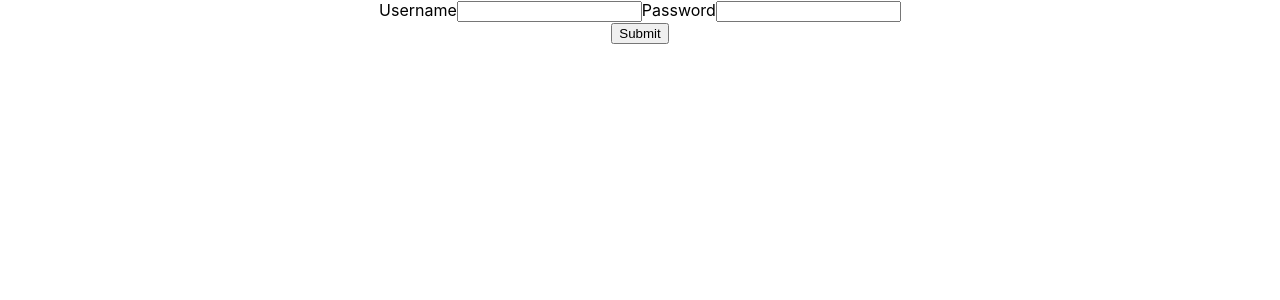
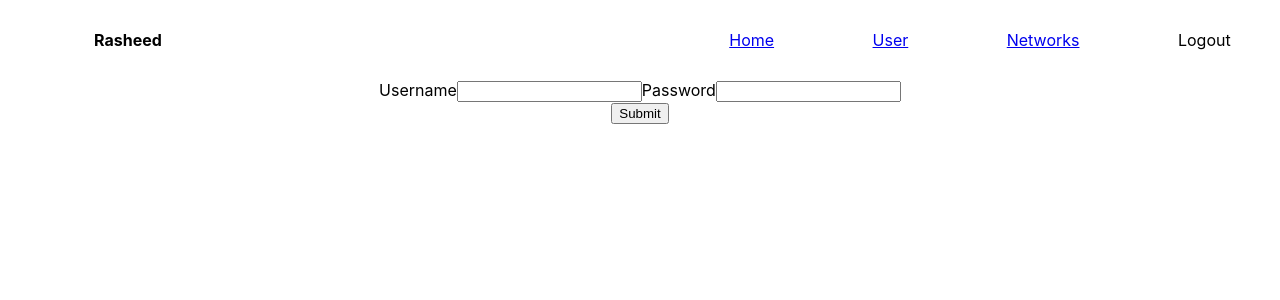
Before and after one commit to ACEXRA/React_application, a React (Create React App) app: page /login in a window 1280 px wide. Shown: the top 300 px of the page. Built offline with nearby package versions, Linux system fonts and the light colour scheme.

Commit message:
login authentication implemented

```diff
--- a/src/App.js
+++ b/src/App.js
@@ -1,17 +1,13 @@
 import React from "react";
-import Navbar from "./components/UI/Navbar";
-import Loginpage from "./pages/loginpage/Loginpage";
-import Userpage from "./pages/userpage/Userpage";
-import { Route, Switch } from "react-router-dom";
+import "./assets/scss/app.scss";
+import Navbar from "./components/ui/Navbar";
+import Content from "./components/content/Content";
 
 function App() {
   return (
-    <div>
+    <div className="main_layout">
       <Navbar />
-      <Switch>
-        <Route path="/login" component={Loginpage} />
-        <Route path="/user" component={Userpage} />
-      </Switch>
+      <Content />
     </div>
   );
 }
--- a/src/assets/scss/app.scss
+++ b/src/assets/scss/app.scss
@@ -0,0 +1,24 @@
+.main_layout {
+  height: 100vh;
+  width: 100%;
+  .navbar {
+    display: flex;
+    flex-direction: row;
+    justify-content: space-between;
+    height: 5rem;
+    align-items: center;
+    .logo {
+      width: 20%;
+    }
+    .navbar_items {
+      width: 50%;
+      ul {
+        margin: 0;
+        list-style-type: none;
+        display: flex;
+        flex-direction: row;
+        justify-content: space-around;
+      }
+    }
+  }
+}
--- a/src/components/UI/Navbar.js
+++ b/src/components/UI/Navbar.js
@@ -1,6 +1,34 @@
-import React from "react";
-import { Link } from "react-router-dom";
+import React, { useContext } from "react";
+import { NavLink } from "react-router-dom";
+import { Usercontext } from "../../context/user-context";
+
 const Navbar = () => {
-  return <div></div>;
+  const { setLoggedIn } = useContext(Usercontext);
+
+  const loginHandler = () => {
+    setLoggedIn(false);
+  };
+
+  return (
+    <div className="navbar">
+      <div className="logo">
+        <h4>Rasheed</h4>
+      </div>
+      <div className="navbar_items">
+        <ul>
+          <li>
+            <NavLink to="/home">Home</NavLink>
+          </li>
+          <li>
+            <NavLink to="/user">User</NavLink>
+          </li>
+          <li>
+            <NavLink to="/networks">Networks</NavLink>
+          </li>
+          <li onClick={loginHandler}>Logout</li>
+        </ul>
+      </div>
+    </div>
+  );
 };
 export default Navbar;
--- /dev/null
+++ b/src/components/content/Content.js
@@ -0,0 +1,31 @@
+import React, { useContext } from "react";
+import { Switch, Route, Redirect } from "react-router-dom";
+import Loginpage from "../../pages/loginpage/Loginpage";
+import Userpage from "../../pages/userpage/Userpage";
+import Networkpage from "../../pages/networkpage/Networkpage";
+import Homepage from "../../pages/homepage/Homepage";
+import { Usercontext } from "../../context/user-context";
+
+const Content = () => {
+  const { loggedIn } = useContext(Usercontext);
+  console.log(loggedIn);
+  return (
+    <Switch>
+      <Route exact path="/login" component={Loginpage} />
+      {loggedIn && (
+        <>
+          <Route path="/home" component={Homepage} />
+          <Route path="/user" component={Userpage} />
+          <Route path="/networks" component={Networkpage} />
+          <Route path="/">
+            <Redirect to="/home" />
+          </Route>
+        </>
+      )}
+      <Route path="/">
+        <Redirect to="/login" />
+      </Route>
+    </Switch>
+  );
+};
+export default Content;
--- a/src/context/user-context.js
+++ b/src/context/user-context.js
@@ -1,9 +1,14 @@
-import React from "react";
+import React, { useState } from "react";
 
 export const Usercontext = React.createContext();
 
 const UserContextProvider = (props) => {
-  return <Usercontext.Provider>{props.children}</Usercontext.Provider>;
+  const [loggedIn, setLoggedIn] = useState(false);
+  return (
+    <Usercontext.Provider value={{ loggedIn, setLoggedIn }}>
+      {props.children}
+    </Usercontext.Provider>
+  );
 };
 
 export default UserContextProvider;
--- a/src/index.css
+++ b/src/index.css
@@ -1,7 +1,7 @@
 body {
   margin: 0;
-  font-family: -apple-system, BlinkMacSystemFont, 'Segoe UI', 'Roboto', 'Oxygen',
-    'Ubuntu', 'Cantarell', 'Fira Sans', 'Droid Sans', 'Helvetica Neue',
+  font-family: -apple-system, BlinkMacSystemFont, "Segoe UI", "Roboto", "Oxygen",
+    "Ubuntu", "Cantarell", "Fira Sans", "Droid Sans", "Helvetica Neue",
     sans-serif;
   -webkit-font-smoothing: antialiased;
   -moz-osx-font-smoothing: grayscale;
@@ -9,6 +9,16 @@ body {
 }
 
 code {
-  font-family: source-code-pro, Menlo, Monaco, Consolas, 'Courier New',
+  font-family: source-code-pro, Menlo, Monaco, Consolas, "Courier New",
     monospace;
 }
+
+h1,
+h2,
+h3,
+h4,
+h5,
+h6,
+p {
+  margin: 0;
+}
--- /dev/null
+++ b/src/pages/homepage/Homepage.js
@@ -0,0 +1,10 @@
+import React from "react";
+
+const Homepage = () => {
+  return (
+    <div>
+      <h1>Homepage</h1>
+    </div>
+  );
+};
+export default Homepage;
--- a/src/pages/loginpage/Loginpage.js
+++ b/src/pages/loginpage/Loginpage.js
@@ -1,8 +1,18 @@
-import React from "react";
+import React, { useContext } from "react";
+import { useHistory } from "react-router-dom";
+import { Usercontext } from "../../context/user-context";
 
 const Loginpage = () => {
+  const { setLoggedIn } = useContext(Usercontext);
+  const history = useHistory();
+
+  const submitHandler = (e) => {
+    e.preventDefault();
+    setLoggedIn(true);
+    history.push("/home");
+  };
   return (
-    <form>
+    <form onSubmit={submitHandler}>
       <label>Username</label>
       <input />
       <label>Password</label>
--- /dev/null
+++ b/src/pages/networkpage/Networkpage.js
@@ -0,0 +1,6 @@
+import React from "react";
+
+const Networkpage = () => {
+  return <h1>Network Page</h1>;
+};
+export default Networkpage;
```
